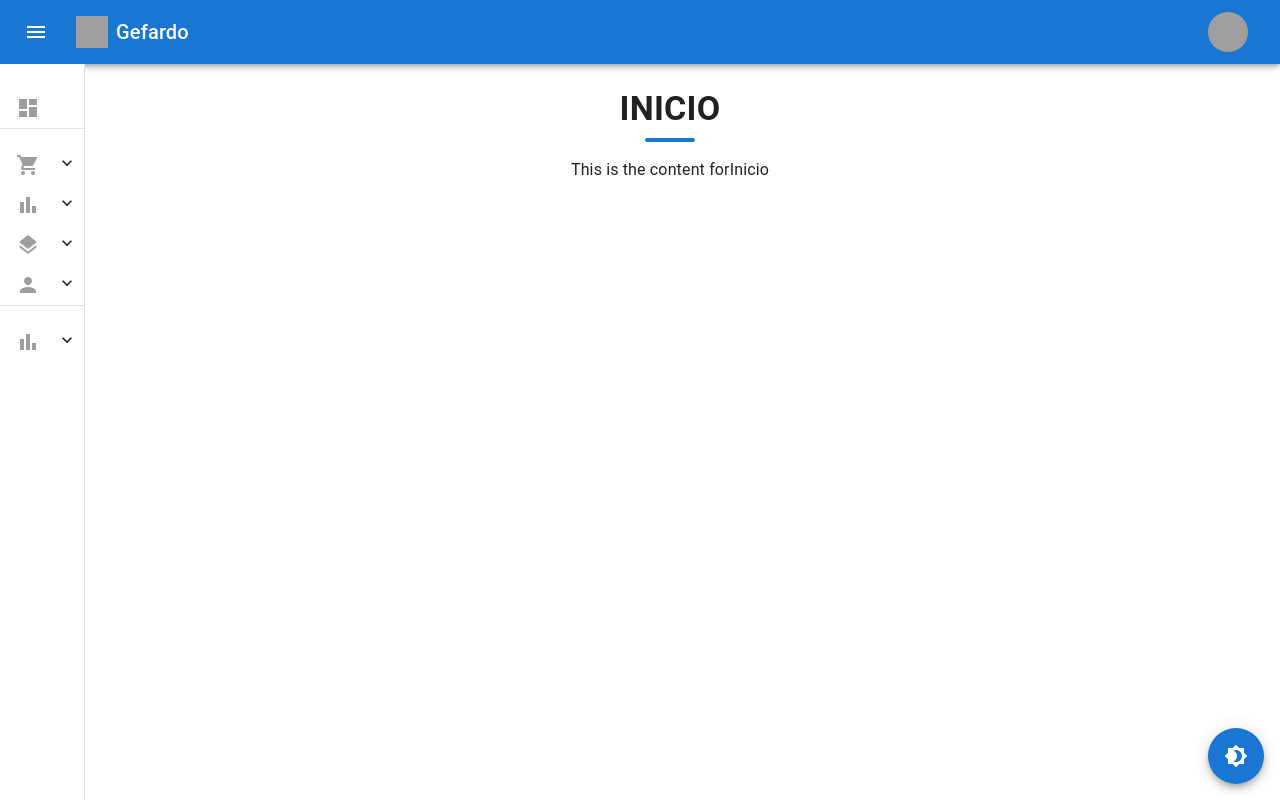
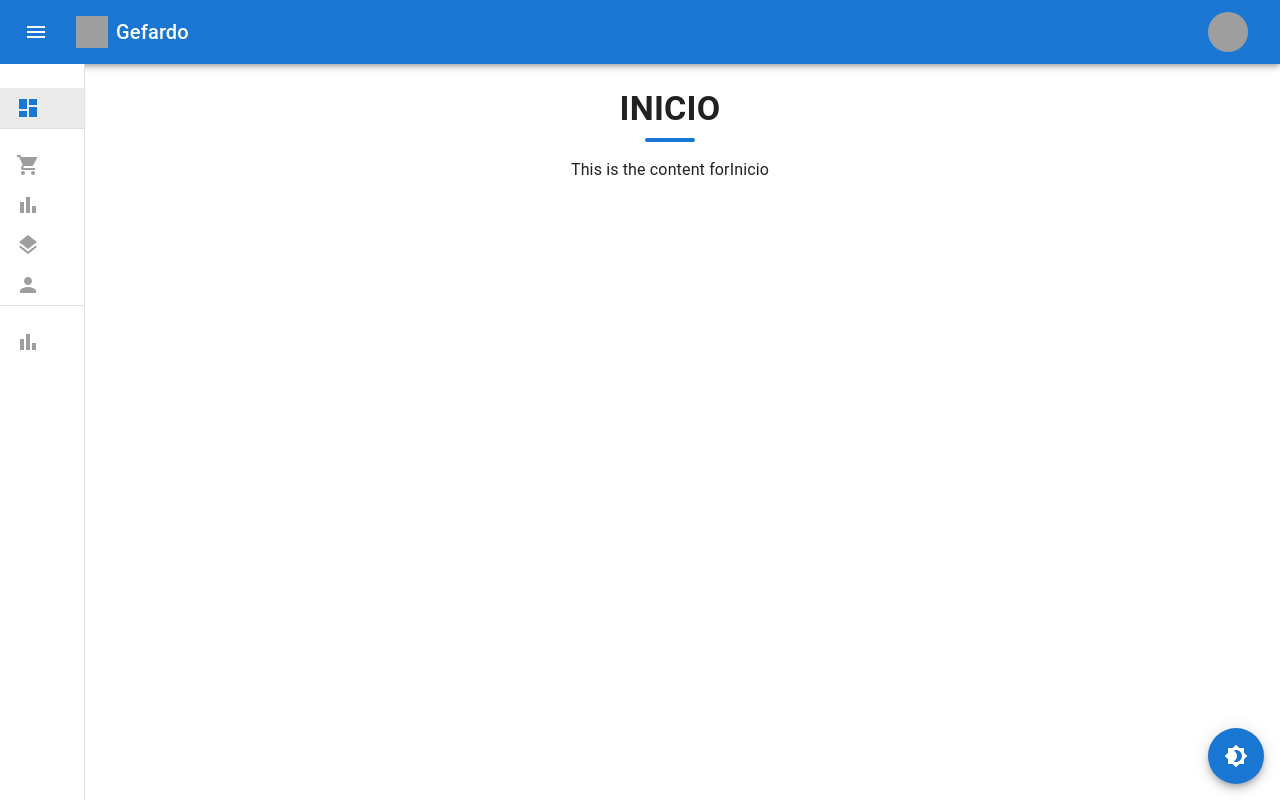
Before and after one commit to CourantLuna/gefardo-client, a React (Create React App) app: page / in a window 1280 px wide. Built offline with nearby package versions, Linux system fonts and the light colour scheme; grey boxes are pictures that could not be loaded.

Commit message:
hover and selected effect menu buttons fixed

```diff
--- a/src/components/CustomDrawer.jsx
+++ b/src/components/CustomDrawer.jsx
@@ -22,7 +22,6 @@ import ReceiptIcon from '@mui/icons-material/Receipt';
 import TrendingUpIcon from '@mui/icons-material/TrendingUp';
 import ExpandMoreIcon from '@mui/icons-material/ExpandMore';
 import ExpandLessIcon from '@mui/icons-material/ExpandLess';
-
 
 const drawerWidth = 300;
 const collapsedWidth = 85;
@@ -94,13 +93,10 @@ const NAVIGATION = [
 
 ];
 
+function CustomDrawer({ isOpen, onPageChange, selectedPage }) {
+  const theme = useTheme();
+  const [expanded, setExpanded] = useState({});
 
-
-function CustomDrawer({ isOpen, onPageChange, selectedPage }) {
-  const theme = useTheme(); // Obtiene el tema actual
-  const [expanded, setExpanded] = useState({}); // Controla qué menús están expandidos
-
-  // Alternar expansión de un submenú
   const handleToggle = (segment) => {
     setExpanded((prev) => ({
       ...prev,
@@ -117,19 +113,18 @@ function CustomDrawer({ isOpen, onPageChange, selectedPage }) {
         [`& .MuiDrawer-paper`]: {
           width: isOpen ? drawerWidth : collapsedWidth,
           boxSizing: 'border-box',
-          marginTop: { xs: '56px', sm: '64px' }, // Espaciado debajo del Navbar
+          marginTop: { xs: '56px', sm: '64px' },
           overflowX: 'hidden',
           overflowY: 'auto',
           transition: 'width 0.3s',
-          backgroundColor: theme.palette.background.default, // Fondo dinámico según el tema
-          color: theme.palette.text.primary, // Texto dinámico según el tema
+          backgroundColor: theme.palette.background.default,
+          color: theme.palette.text.primary,
         },
       }}
     >
       <Box>
         <List>
           {NAVIGATION.map((item, index) => {
-            // Renderizar títulos de sección
             if (item.type === 'title') {
               return (
                 <Typography
@@ -148,14 +143,12 @@ function CustomDrawer({ isOpen, onPageChange, selectedPage }) {
               );
             }
 
-            // Renderizar divisores
             if (item.type === 'divider') {
               return <Divider key={index} />;
             }
 
-            const isSelected = selectedPage === item.segment;
+            const isSelected = selectedPage?.segment === item.segment;
 
-            // Si no tiene submenús, renderiza como ListItem
             if (!item.children) {
               return (
                 <ListItem
@@ -163,9 +156,7 @@ function CustomDrawer({ isOpen, onPageChange, selectedPage }) {
                   key={index}
                   onClick={() => onPageChange({ segment: item.segment, title: item.title })}
                   sx={{
-                    backgroundColor: isSelected
-                      ? theme.palette.action.selected
-                      : 'transparent',
+                    backgroundColor: isSelected ? theme.palette.action.selected : 'transparent',
                     '&:hover': {
                       backgroundColor: theme.palette.action.hover,
                     },
@@ -173,9 +164,7 @@ function CustomDrawer({ isOpen, onPageChange, selectedPage }) {
                 >
                   <ListItemIcon
                     sx={{
-                      color: isSelected
-                        ? theme.palette.primary.main // Icono seleccionado
-                        : theme.palette.text.disabled, // Icono no seleccionado
+                      color: isSelected ? theme.palette.primary.main : theme.palette.text.disabled,
                     }}
                   >
                     {item.icon}
@@ -185,8 +174,8 @@ function CustomDrawer({ isOpen, onPageChange, selectedPage }) {
                       primary={item.title}
                       sx={{
                         color: isSelected
-                          ? theme.palette.primary.main // Texto seleccionado
-                          : theme.palette.text.primary, // Texto no seleccionado
+                          ? theme.palette.primary.main
+                          : theme.palette.text.primary,
                       }}
                     />
                   )}
@@ -194,7 +183,6 @@ function CustomDrawer({ isOpen, onPageChange, selectedPage }) {
               );
             }
 
-            // Si tiene submenús, renderiza con submenús colapsables
             return (
               <React.Fragment key={index}>
                 <ListItem
@@ -212,35 +200,14 @@ function CustomDrawer({ isOpen, onPageChange, selectedPage }) {
                   <ListItemIcon
                     sx={{
                       color: theme.palette.text.disabled,
-                      position: 'relative',
                     }}
                   >
                     {item.icon}
-                    {!isOpen && (
-                      <Box
-                        component="span"
-                        sx={{
-                          position: 'absolute',
-                          right: -5,
-                          color: theme.palette.text.primary,
-                          display: 'flex',
-                          alignItems: 'center',
-                        }}
-                      >
-                        {expanded[item.segment] ? (
-                          <ExpandLessIcon fontSize="small" />
-                        ) : (
-                          <ExpandMoreIcon fontSize="small" />
-                        )}
-                      </Box>
-                    )}
                   </ListItemIcon>
                   {isOpen && (
                     <ListItemText
                       primary={item.title}
-                      sx={{
-                        color: theme.palette.text.primary,
-                      }}
+                      sx={{ color: theme.palette.text.primary }}
                     />
                   )}
                   {isOpen && (
@@ -254,15 +221,17 @@ function CustomDrawer({ isOpen, onPageChange, selectedPage }) {
                 <Collapse in={expanded[item.segment]} timeout="auto" unmountOnExit>
                   <List disablePadding>
                     {item.children.map((child, childIndex) => {
-                      const isChildSelected = selectedPage === child.segment;
+                      const isChildSelected = selectedPage?.segment === child.segment;
 
                       return (
                         <ListItem
                           button
                           key={childIndex}
-                          onClick={() => onPageChange({ segment: child.segment, title: child.title })}
+                          onClick={() =>
+                            onPageChange({ segment: child.segment, title: child.title })
+                          }
                           sx={{
-                            pl: 4, // Padding adicional para mostrar jerarquía
+                            pl: 4,
                             backgroundColor: isChildSelected
                               ? theme.palette.action.selected
                               : 'transparent',
```
